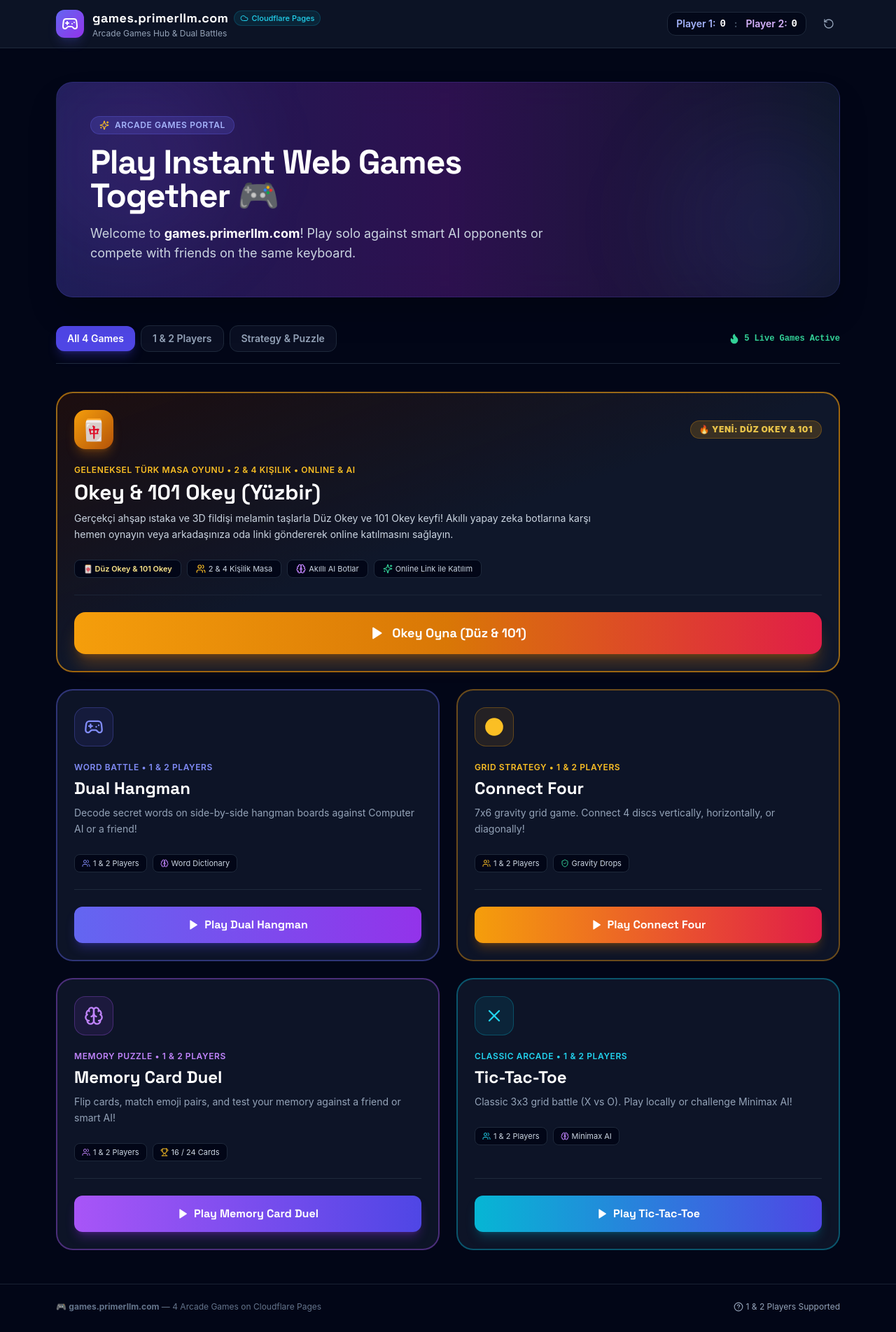
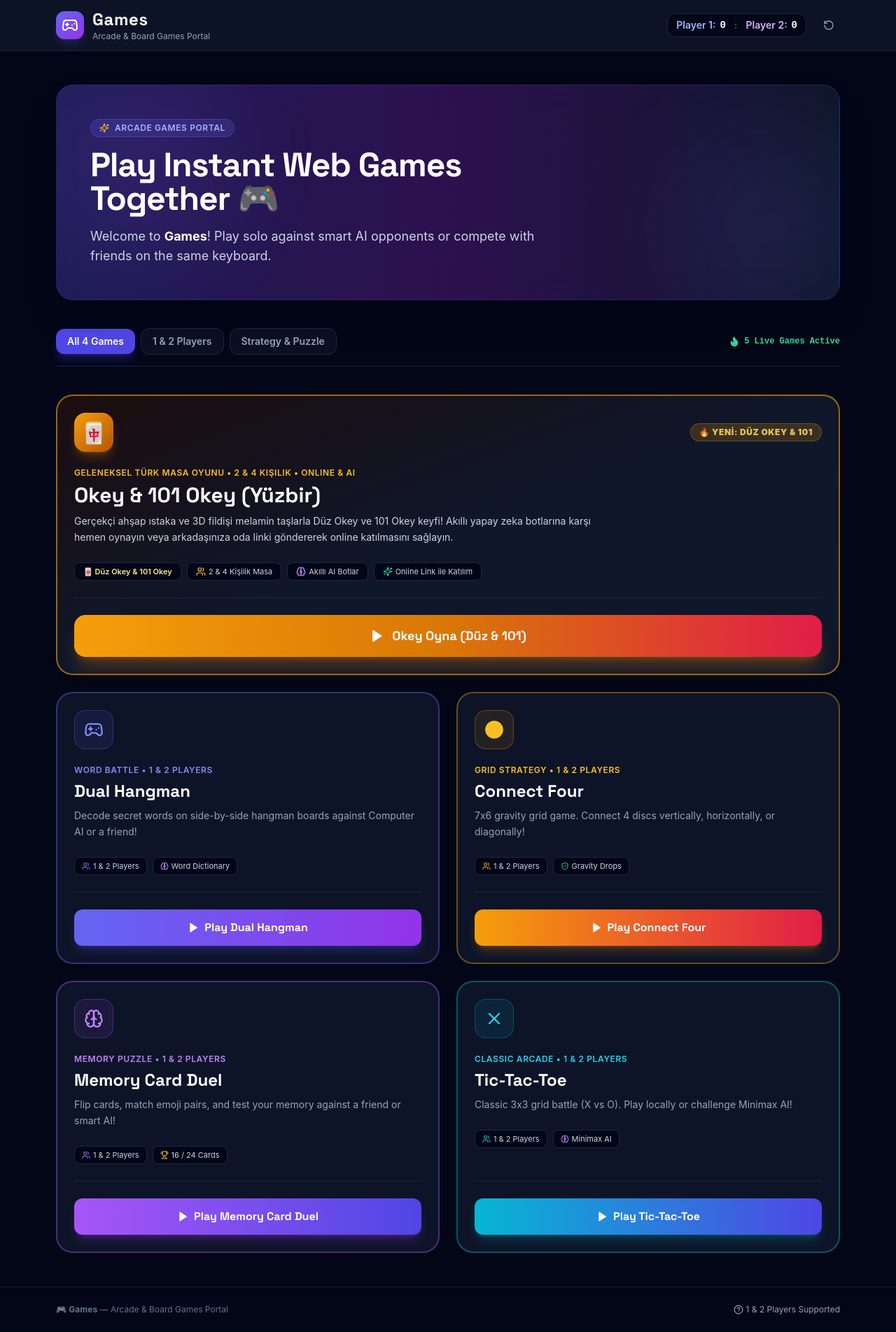
Before and after one commit to ozkerd/games, a React (Vite) app: page / in a window 1280 px wide. Shown: the whole page at 70% size. Built offline with nearby package versions, Linux system fonts and the light colour scheme.

Commit message:
Update top-left header branding to Games and remove Cloudflare badge

```diff
--- a/src/App.tsx
+++ b/src/App.tsx
@@ -170,7 +170,7 @@ export const App: React.FC = () => {
       <footer className="border-t border-slate-800/80 py-6 text-center text-xs text-slate-500">
         <div className="max-w-6xl mx-auto px-4 flex flex-col sm:flex-row items-center justify-between gap-3">
           <p>
-            🎮 <strong>games.primerllm.com</strong> — 4 Arcade Games on Cloudflare Pages
+            🎮 <strong>Games</strong> — Arcade & Board Games Portal
           </p>
           <div className="flex items-center gap-4">
             <span className="flex items-center gap-1 text-slate-400">
--- a/src/components/GamesHub.tsx
+++ b/src/components/GamesHub.tsx
@@ -24,7 +24,7 @@ export const GamesHub: React.FC<GamesHubProps> = ({ onSelectGame }) => {
             Play Instant Web Games Together 🎮
           </h1>
           <p className="text-slate-300 text-base sm:text-lg leading-relaxed">
-            Welcome to <strong className="text-white">games.primerllm.com</strong>! Play solo against smart AI opponents or compete with friends on the same keyboard.
+            Welcome to <strong className="text-white">Games</strong>! Play solo against smart AI opponents or compete with friends on the same keyboard.
           </p>
         </div>
       </div>
--- a/src/components/Navbar.tsx
+++ b/src/components/Navbar.tsx
@@ -1,5 +1,5 @@
 import React from 'react';
-import { Gamepad2, LayoutGrid, Cloud, RotateCcw } from 'lucide-react';
+import { Gamepad2, LayoutGrid, RotateCcw } from 'lucide-react';
 import { PlayerScore, ActiveView } from '../types';
 
 interface NavbarProps {
@@ -32,15 +32,10 @@ export const Navbar: React.FC<NavbarProps> = ({
               <Gamepad2 className="w-6 h-6" />
             </div>
             <div>
-              <div className="flex items-center gap-2">
-                <span className="font-display font-bold text-lg text-white tracking-wide group-hover:text-indigo-300 transition-colors">
-                  games.primerllm.com
-                </span>
-                <span className="inline-flex items-center gap-1 text-[11px] font-medium px-2 py-0.5 rounded-full bg-cyan-500/10 text-cyan-400 border border-cyan-500/20">
-                  <Cloud className="w-3 h-3" /> Cloudflare Pages
-                </span>
-              </div>
-              <p className="text-xs text-slate-400">Arcade Games Hub & Dual Battles</p>
+              <span className="font-display font-extrabold text-2xl text-white tracking-wide group-hover:text-indigo-300 transition-colors">
+                Games
+              </span>
+              <p className="text-xs text-slate-400">Arcade & Board Games Portal</p>
             </div>
           </button>
         </div>
```
